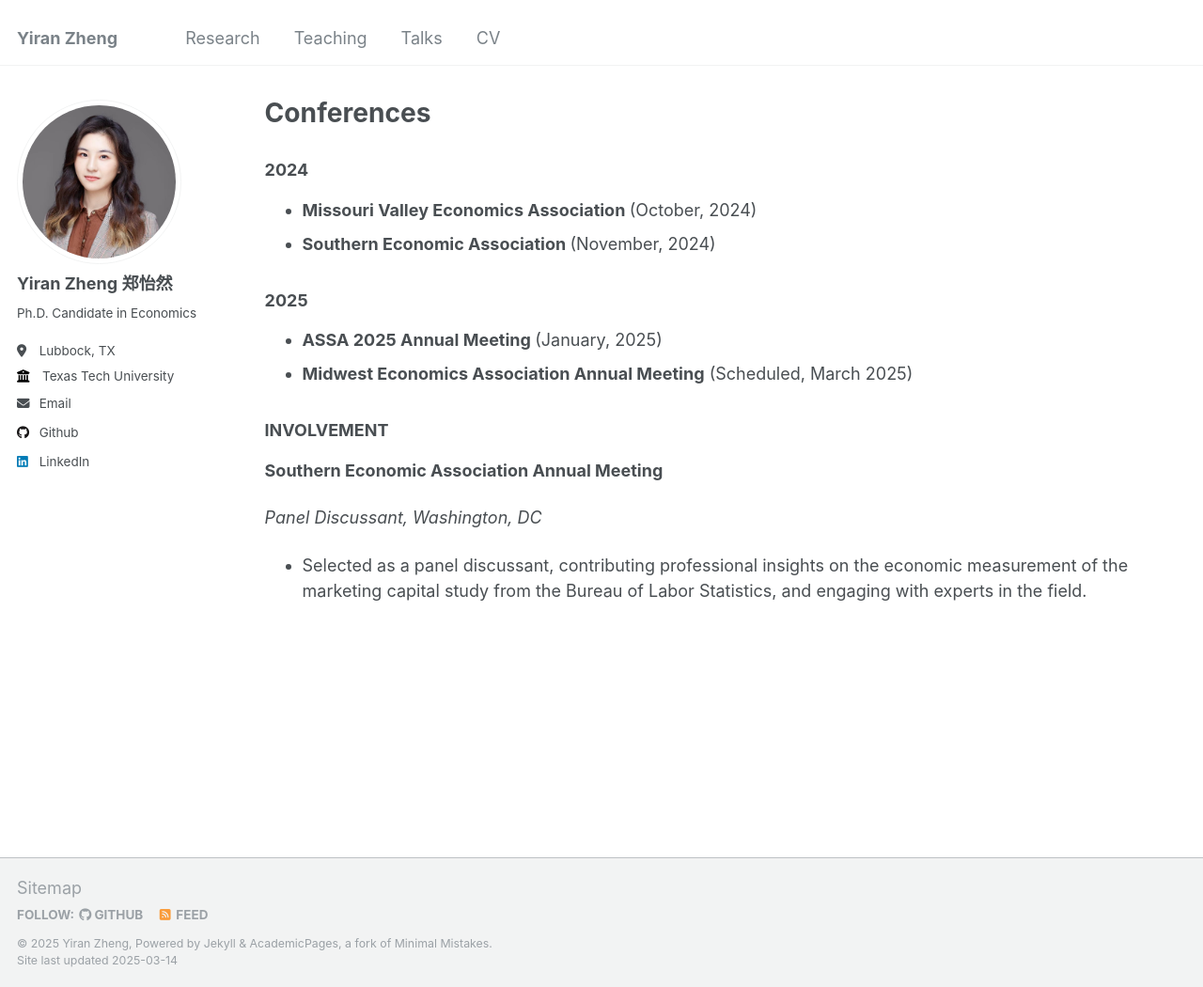
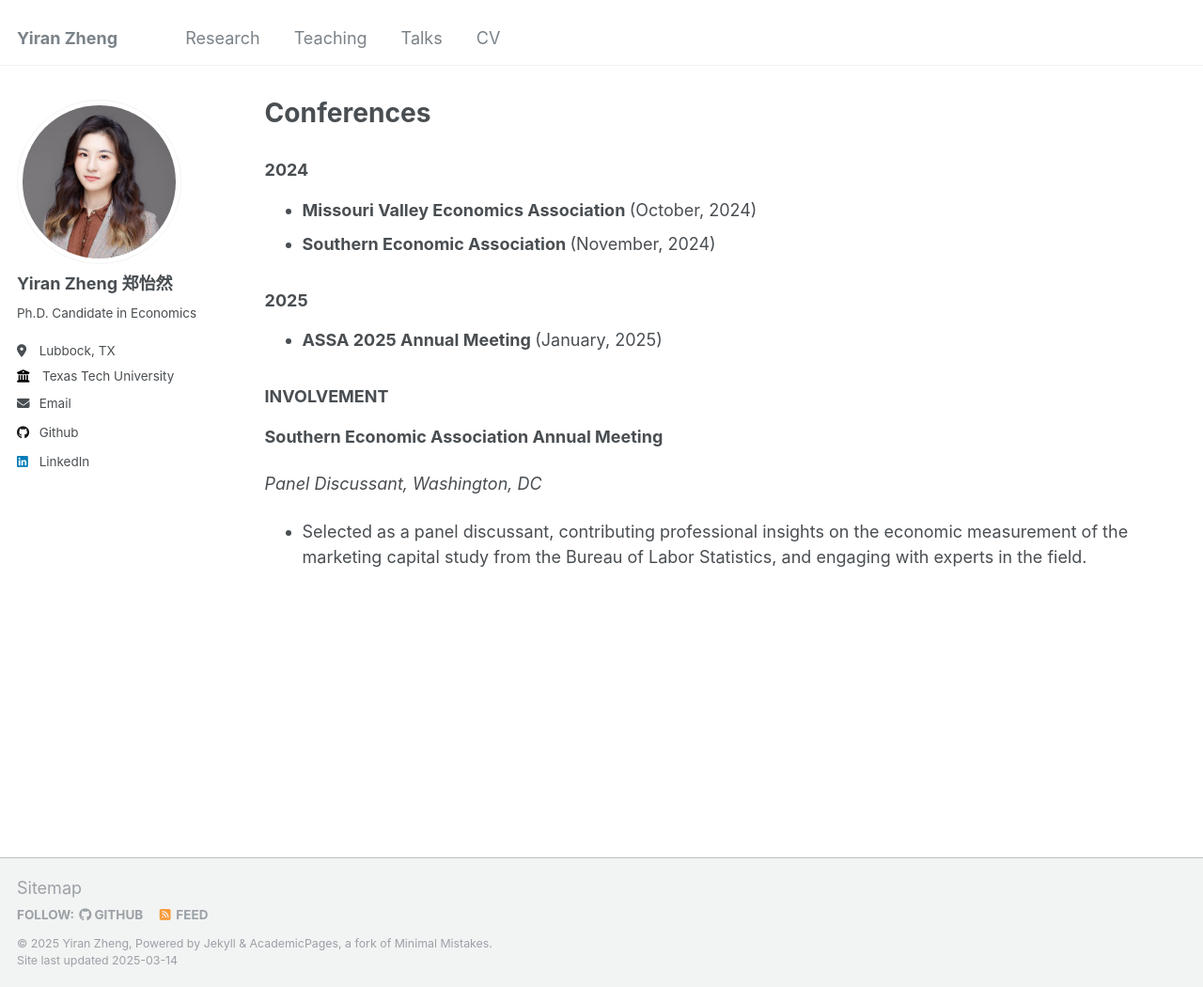
Before and after one commit to yiran-zheng/yiran-zheng.github.io, a Jekyll site: the page built from _pages/talks.html, in a window 1280 px wide and 1050 px high. Shown: the whole window at 94% size. Built offline with Jekyll 4.4.1, drawn with Linux system fonts in a browser that asks for light colours.

Commit message:
Update talks.html

```diff
--- a/_pages/talks.html
+++ b/_pages/talks.html
@@ -13,7 +13,6 @@ author_profile: true
 <h3>2025</h3>
 <ul>
 <li><strong>ASSA 2025 Annual Meeting </strong> (January, 2025)</li>
-<li><strong>Midwest Economics Association Annual Meeting</strong> (Scheduled, March 2025)</li>
 </ul>
 
 <h3>INVOLVEMENT</h3>
```
